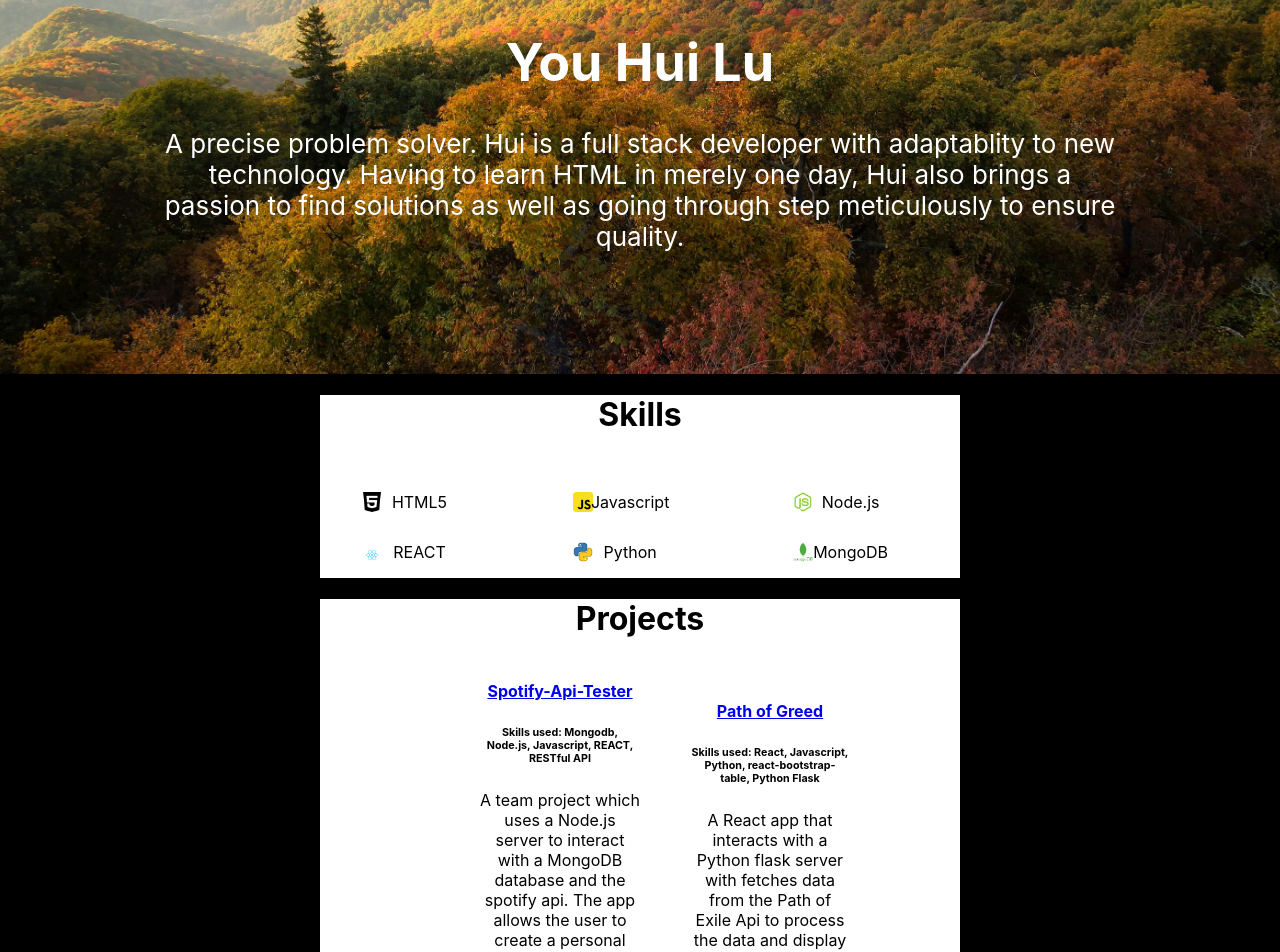
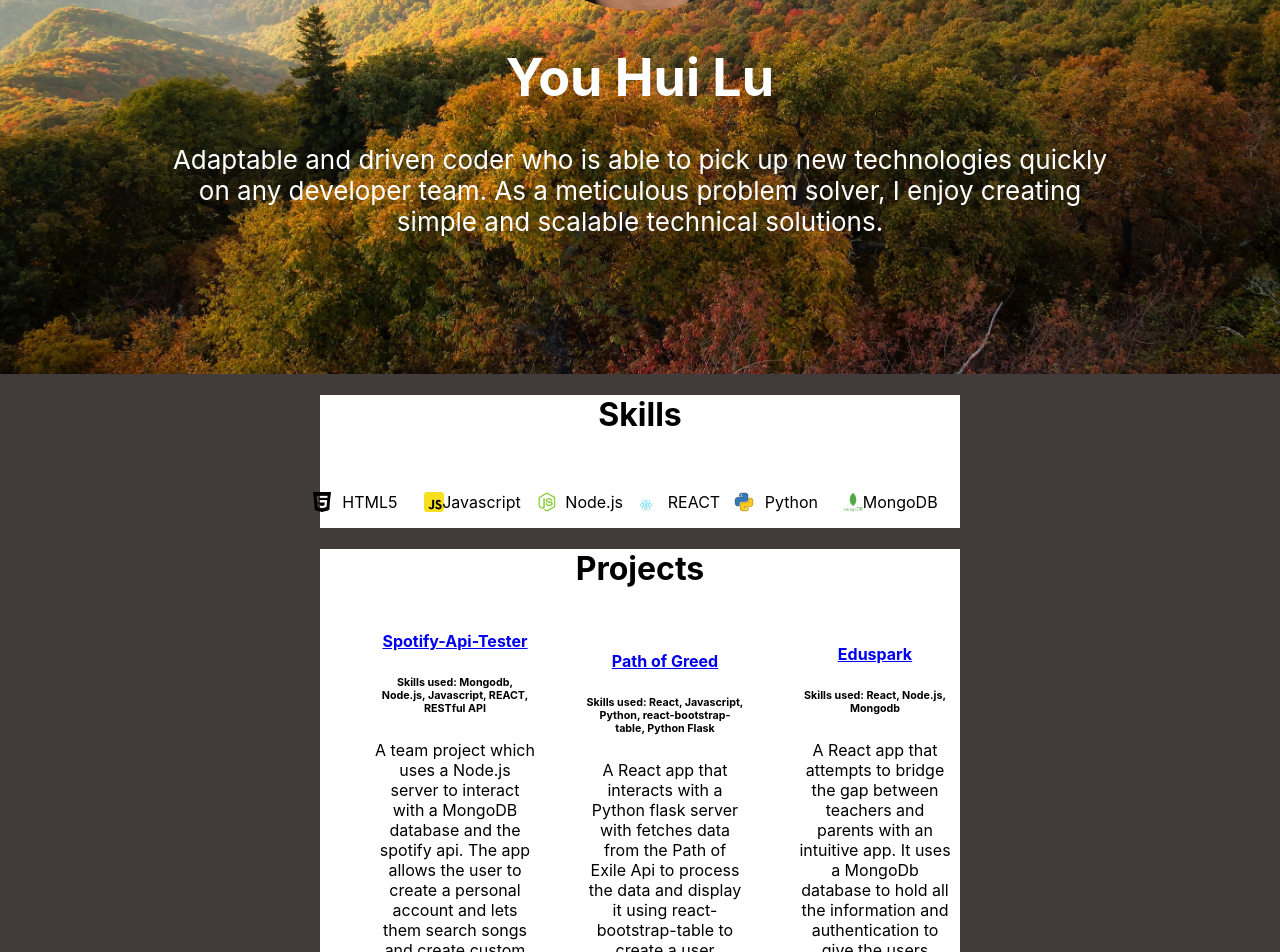
Before and after one commit to huiylu/Portfolio, a React (Create React App) app: page / in a window 1280 px wide. Shown: the part 460-1412 px from the top of the page. Built offline with nearby package versions, Linux system fonts and the light colour scheme.

Commit message:
added new project

```diff
--- a/src/App.css
+++ b/src/App.css
@@ -1,5 +1,5 @@
 body {
-  background: black;
+  background: rgb(65, 59, 59);
   color: black;
 }
 
@@ -59,8 +59,8 @@ body {
 }
 
 .block {
-  display: grid;
-  grid: 50px / auto auto auto;
+  display: flex;
+
   justify-content:space-around;
 
 }
--- a/src/component/Header.js
+++ b/src/component/Header.js
@@ -4,8 +4,7 @@ function Header(){
             <img src="./Me.png" alt="Hui Pic" className="img"/>
             <h1>You Hui Lu</h1>
             <div className="brand">
-                <h8 classname="brand">A precise problem solver. Hui is a full stack developer with adaptablity to new technology. Having to learn HTML in merely one day, Hui also brings a passion
-                    to find solutions as well as going through step meticulously to ensure quality.
+                <h8 classname="brand">Adaptable and driven coder who is able to pick up new technologies quickly on any developer team. As a meticulous problem solver, I enjoy creating simple and scalable technical solutions.
                 </h8>
             </div>
         </div>
--- a/src/component/Projects.js
+++ b/src/component/Projects.js
@@ -16,6 +16,13 @@ function Projects(){
                     process the data and display it using react-bootstrap-table to create a user friendly view of the data.
                 </p>
             </div>
+            <div className="project">
+                <h4><a href="/">Eduspark</a></h4>
+                <h6>Skills used: React, Node.js, Mongodb</h6>
+                <p>A React app that attempts to bridge the gap between teachers and parents with an intuitive app.
+                    It uses a MongoDb database to hold all the information and authentication to give the users information relevant to them.
+                </p>
+            </div>
 
         </div>
     )
```
